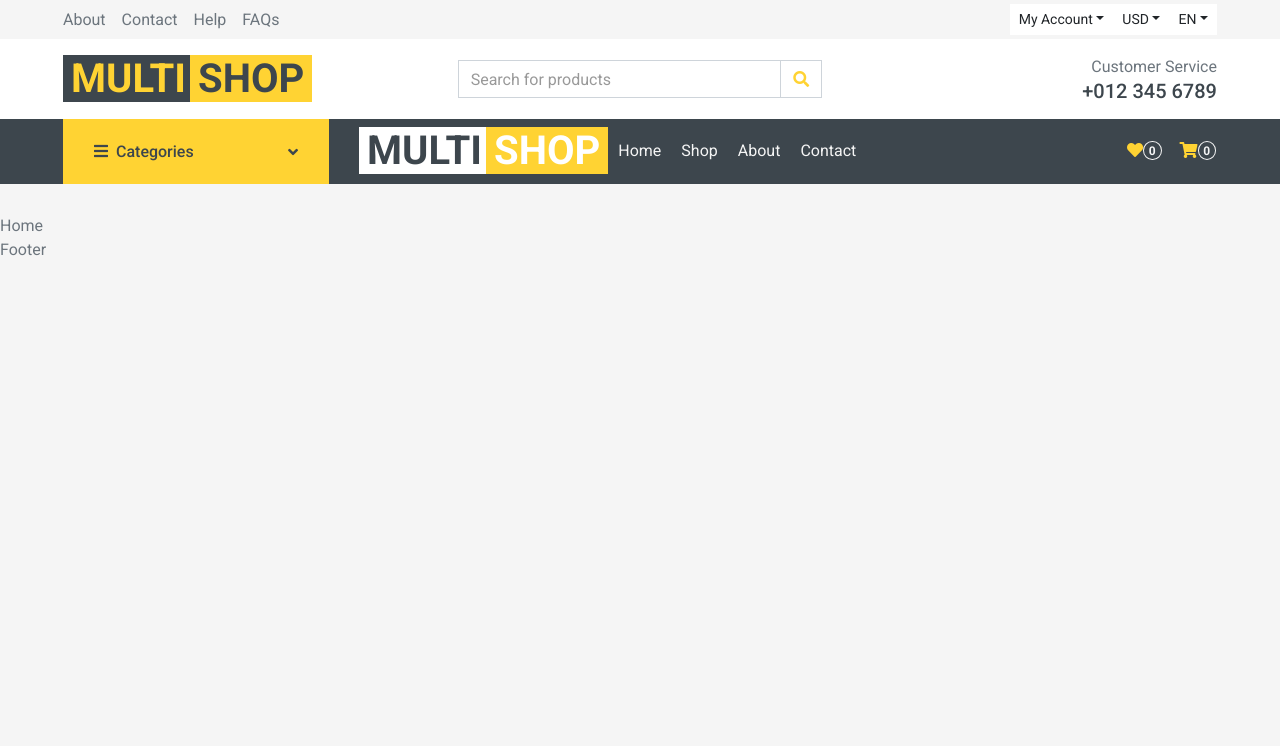
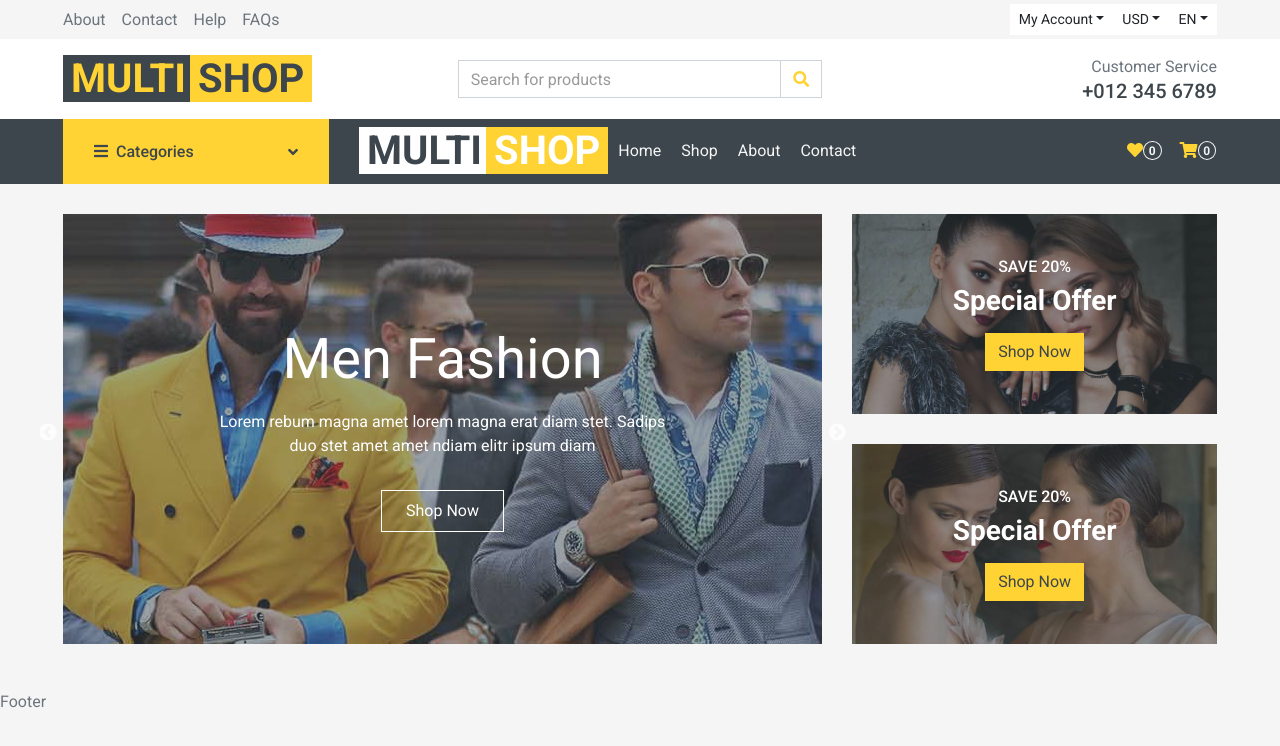
Before and after one commit to Rauf-pro/multiply-shop-react, a React (Create React App) app: page / in a window 1280 px wide. Shown: the top 746 px of the page. Built offline with nearby package versions, Linux system fonts and the light colour scheme.

Commit message:
add: banner to home page

```diff
--- a/src/components/Banner.js
+++ b/src/components/Banner.js
@@ -1,7 +1,79 @@
-import React from 'react'
+import React from "react";
+import { banner, carousel } from "../data/Data";
+import Slider from "react-slick";
 
 export default function Banner() {
+  const settings = [
+    {
+      dots: true,
+      infinite: true,
+      speed: 500,
+      slidesToShow: 1,
+      slidesToScroll: 1,
+      fade: true,
+    },
+  ];
   return (
-    <div>Banner</div>
-  )
+    <>
+      <div className="container-fluid mb-3">
+        <div className="row px-xl-5">
+          <div className="col-lg-8">
+            <div className="carousel-item mb-30 mb-lg-0">
+              <Slider {...settings}>
+                {carousel.map((val, index) => (
+                  <div className="carousel-inner">
+                    <div
+                      className="carousel-item position-relative"
+                      style={{ height: "430px" }}
+                    >
+                      <img
+                        className="position-absolute w-100 h-100"
+                        src={val.cover_img}
+                        style={{ objectFit: "cover" }}
+                        alt="Carousel Image"
+                      />
+                      <div className="carousel-caption d-flex flex-column align-items-center justify-content-center">
+                        <div className="p-3" style={{ maxWidth: "700px" }}>
+                          <h1 className="display-4 text-white mb-3 animate__animated animate__fadeInDown">
+                            {val.title}
+                          </h1>
+                          <p className="mx-md-5 px-5 animate__animated animate__bounceIn">
+                            {val.description}
+                          </p>
+                          <a
+                            href="#"
+                            className="btn btn-outline-light py-2 px-4 mt-3 animate__animated animate__fadeInUp"
+                          >
+                            {val.btn}
+                          </a>
+                        </div>
+                      </div>
+                    </div>
+                  </div>
+                ))}
+              </Slider>
+            </div>
+          </div>
+          <div className="col-lg-4">
+            {banner.map((item, index) => (
+              <div
+                key={index}
+                className="product-offer mb-30"
+                style={{ height: "200px" }}
+              >
+                <img className="img-fluid" src={item.img} alt="img" />
+                <div className="offer-text">
+                  <h6 className="text-white text-uppercase">{item.discount}</h6>
+                  <h3 className="text-white mb-3">{item.title}</h3>
+                  <a href="" className="btn btn-primary">
+                    {item.btn}
+                  </a>
+                </div>
+              </div>
+            ))}
+          </div>
+        </div>
+      </div>
+    </>
+  );
 }
--- a/src/index.js
+++ b/src/index.js
@@ -1,6 +1,8 @@
 import React from 'react';
 import ReactDOM from 'react-dom/client';
 import App from './App';
+import "slick-carousel/slick/slick.css";
+import "slick-carousel/slick/slick-theme.css";
 
 
 const root = ReactDOM.createRoot(document.getElementById('root'));
--- a/src/pages/HomePage/Home.js
+++ b/src/pages/HomePage/Home.js
@@ -1,7 +1,10 @@
-import React from 'react'
+import React from 'react';
+import Banner from '../../components/Banner';
 
 export default function Home() {
   return (
-    <div>Home</div>
+    <>
+      <Banner/>
+    </>
   )
 }
```
